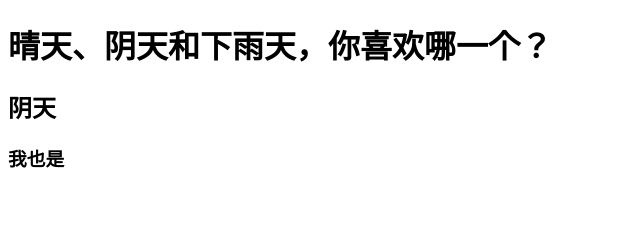
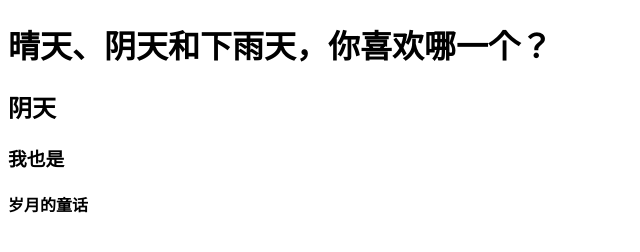
Before and after one commit to ssminspiration/shhm, a plain HTML site: page index.html in a window 1280 px wide. Shown: the whole page, without its empty margins (0-640 px from the left). Drawn offline with Linux system fonts and the light colour scheme.

Commit message:
05-添加了名字

```diff
--- a/index.html
+++ b/index.html
@@ -12,6 +12,7 @@
     <h1>晴天、阴天和下雨天，你喜欢哪一个？</h1>
     <h2>阴天</h2>
     <h3>我也是</h3>
+    <h4>岁月的童话</h4>
 </body>
 
 </html>
```
